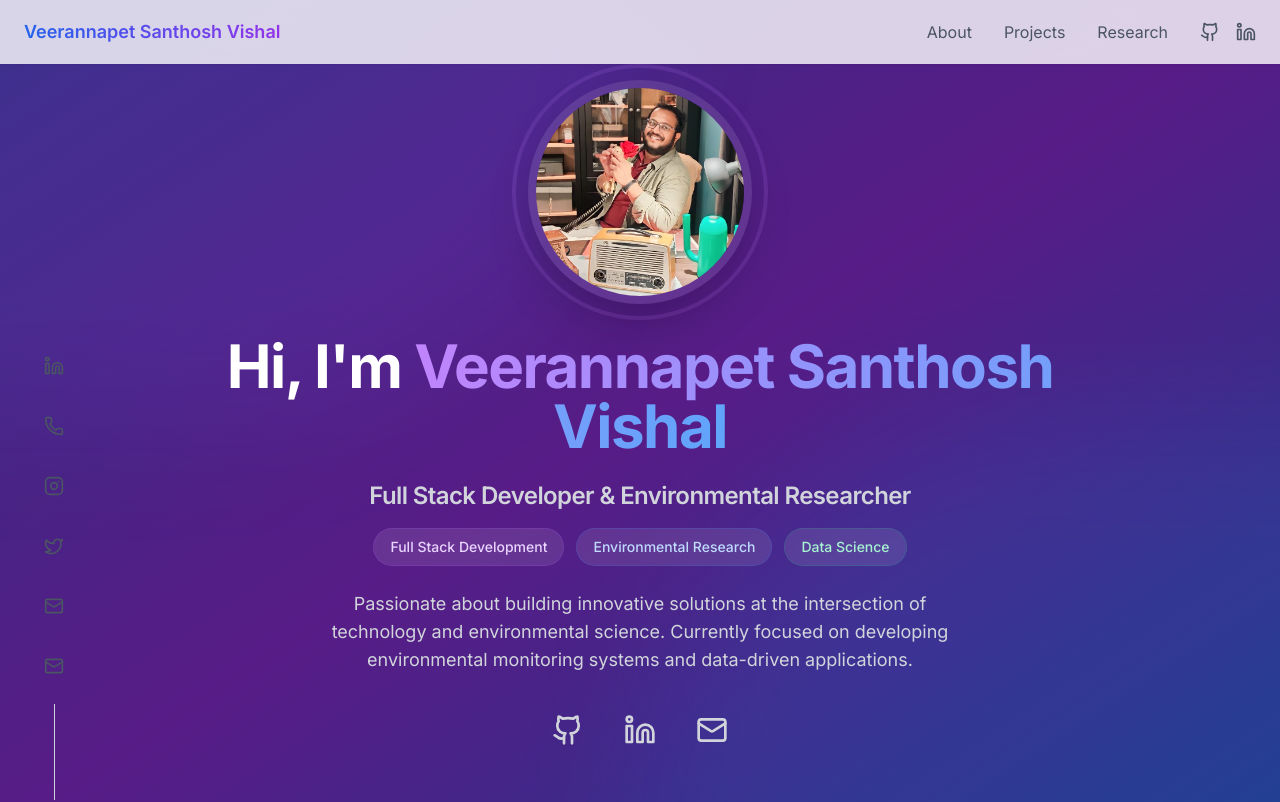
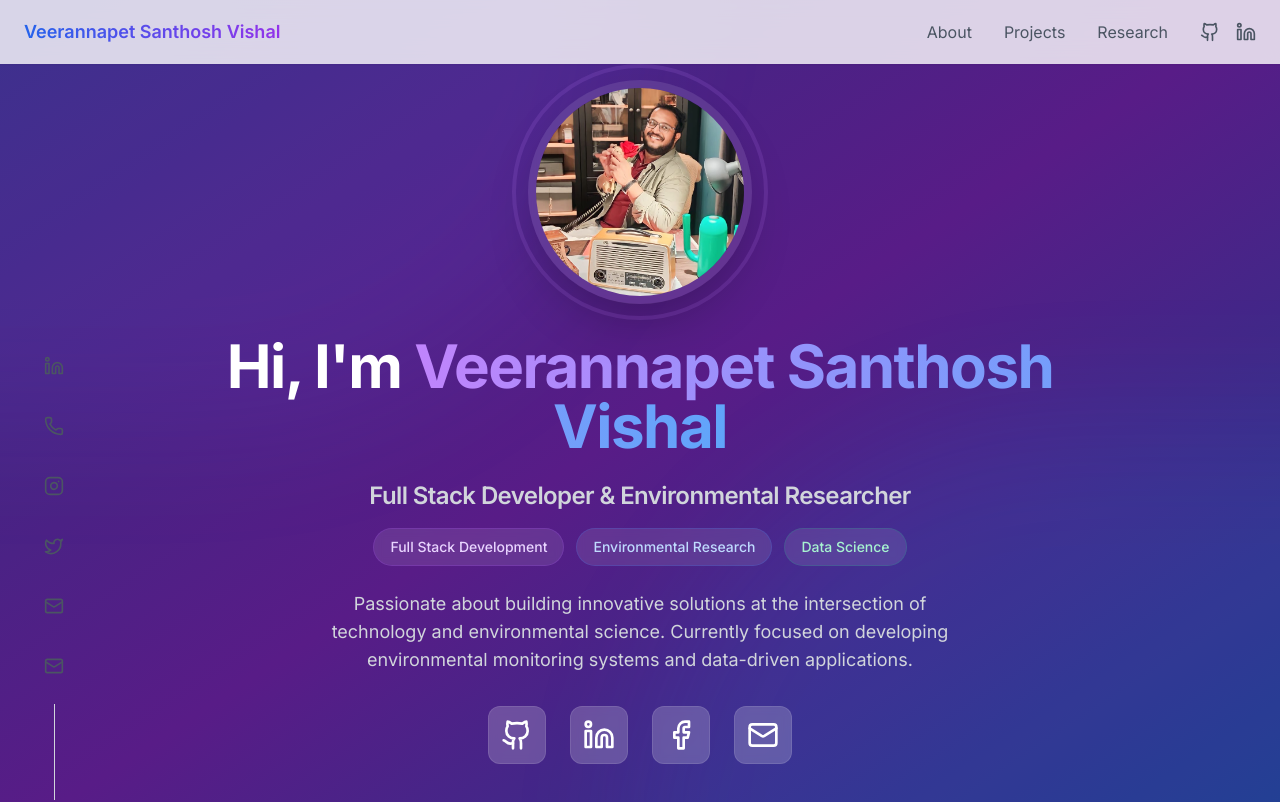
Before and after one commit to vsv2014/Bolt_VSV_porfolio, a React (Vite) app: page / in a window 1280 px wide. Shown: the top 802 px of the page. Built offline with nearby package versions, Linux system fonts and the light colour scheme.

Commit message:
feat: Add Facebook and improve social icon visibility in Hero section

```diff
--- a/src/components/sections/Hero.tsx
+++ b/src/components/sections/Hero.tsx
@@ -1,10 +1,33 @@
 import { FC } from 'react';
 import { motion } from 'framer-motion';
 import { fadeInUp, staggerChildren, bounceIn } from '../../utils/animations';
-import { Github, Linkedin, Mail } from 'lucide-react';
+import { Github, Linkedin, Mail, Facebook } from 'lucide-react';
 import profilePic from '../../assets/VSV-portfolio-pp.jpeg';
 
 const Hero: FC = () => {
+  const socialLinks = [
+    {
+      icon: <Github className="w-6 h-6 sm:w-8 sm:h-8" />,
+      href: 'https://github.com/vsv2014',
+      color: 'hover:text-purple-300'
+    },
+    {
+      icon: <Linkedin className="w-6 h-6 sm:w-8 sm:h-8" />,
+      href: 'https://www.linkedin.com/in/santhosh-veerannapet/',
+      color: 'hover:text-blue-300'
+    },
+    {
+      icon: <Facebook className="w-6 h-6 sm:w-8 sm:h-8" />,
+      href: 'https://www.facebook.com/santhosh.vishal.98',
+      color: 'hover:text-purple-300'
+    },
+    {
+      icon: <Mail className="w-6 h-6 sm:w-8 sm:h-8" />,
+      href: 'mailto:santhoshveerannapet@gmail.com',
+      color: 'hover:text-emerald-300'
+    }
+  ];
+
   return (
     <motion.section
       initial="initial"
@@ -83,37 +106,20 @@ const Hero: FC = () => {
             variants={staggerChildren}
             className="flex justify-center items-center space-x-4 sm:space-x-6"
           >
+            {socialLinks.map((link, index) => (
               <motion.a
-              href="https://github.com/vsv2014"
+                key={index}
+                href={link.href}
                 target="_blank"
                 rel="noopener noreferrer"
                 variants={fadeInUp}
-              whileHover={{ scale: 1.1 }}
+                whileHover={{ scale: 1.1, backgroundColor: 'rgba(255, 255, 255, 0.15)' }}
                 whileTap={{ scale: 0.9 }}
-              className="text-gray-300 hover:text-purple-300 transition-colors p-2"
+                className={`p-3 bg-white/20 backdrop-blur-sm rounded-xl text-white transition-all duration-300 border border-white/10 ${link.color}`}
               >
-              <Github className="w-6 h-6 sm:w-8 sm:h-8" />
+                {link.icon}
               </motion.a>
-            <motion.a
-              href="https://www.linkedin.com/in/santhosh-veerannapet/"
-              target="_blank"
-              rel="noopener noreferrer"
-              variants={fadeInUp}
-              whileHover={{ scale: 1.1 }}
-              whileTap={{ scale: 0.9 }}
-              className="text-gray-300 hover:text-blue-300 transition-colors p-2"
-            >
-              <Linkedin className="w-6 h-6 sm:w-8 sm:h-8" />
-            </motion.a>
-            <motion.a
-              href="mailto:santhoshveerannapet@gmail.com"
-              variants={fadeInUp}
-              whileHover={{ scale: 1.1 }}
-              whileTap={{ scale: 0.9 }}
-              className="text-gray-300 hover:text-emerald-300 transition-colors p-2"
-            >
-              <Mail className="w-6 h-6 sm:w-8 sm:h-8" />
-            </motion.a>
+            ))}
           </motion.div>
         </motion.div>
       </div>
```
Lines whose indentation alone changed are shown as unchanged.
